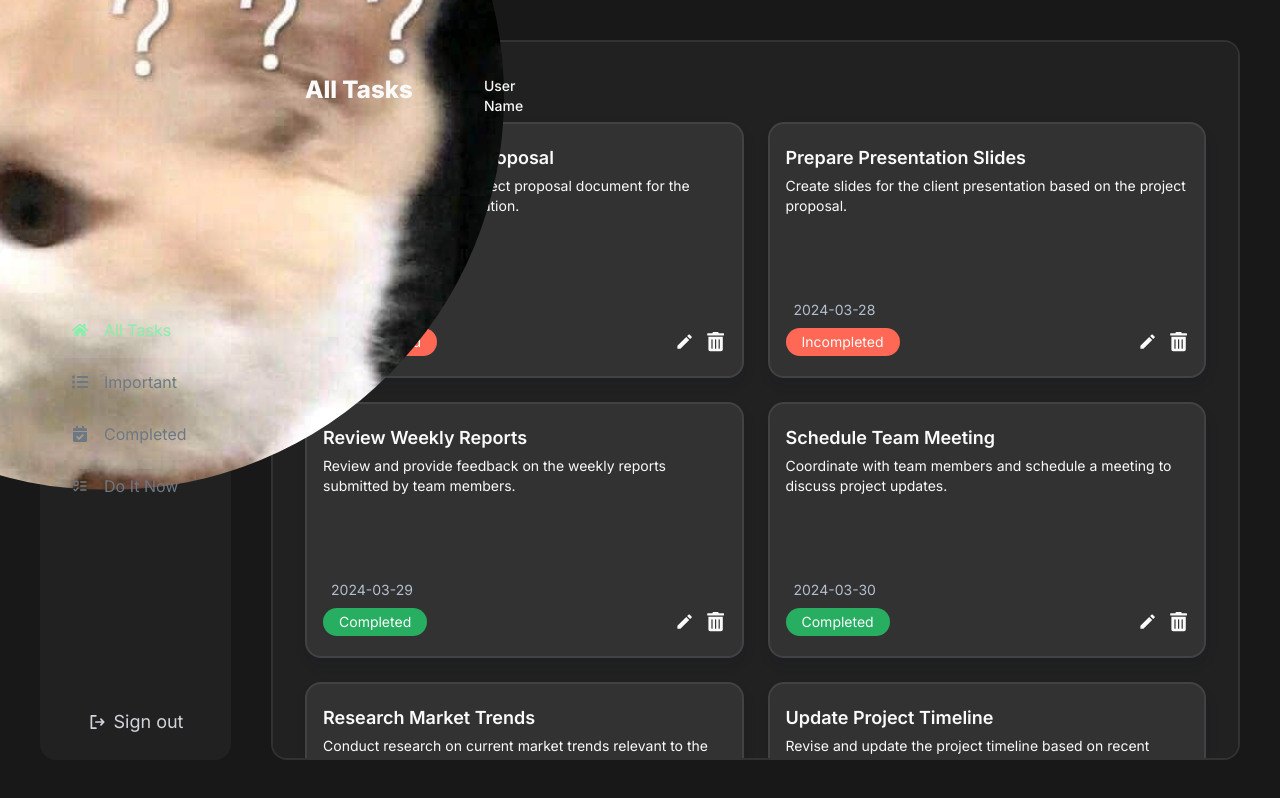
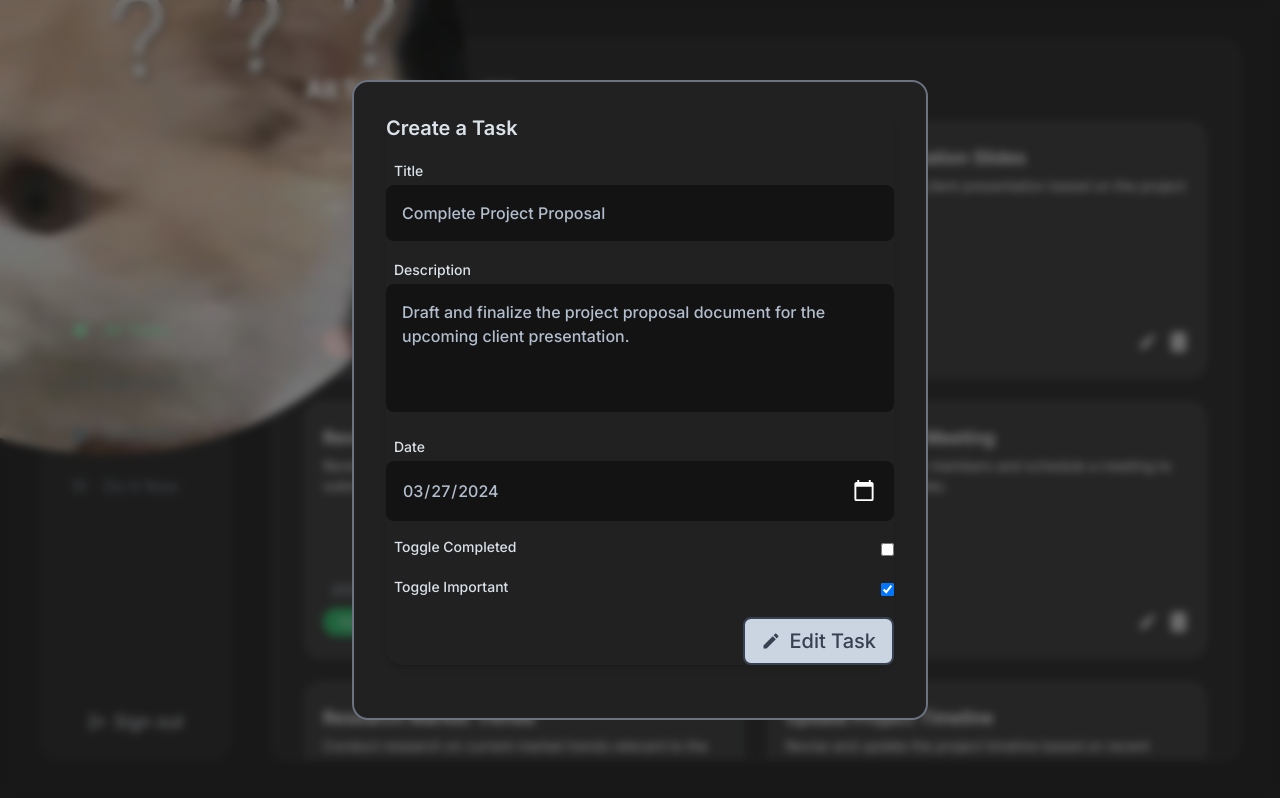
Before and after one commit to Denys-Nalyvaiko/todo-app, a Next.js app: page / in a window 1280 px wide. Both pictures are taken after a click on the button 684 px from the left and 342 px from the top of the page. Built offline with nearby package versions, Linux system fonts and the light colour scheme.

Commit message:
feat: configure update task

```diff
--- a/app/components/Modals/CreateTaskContent/CreateTaskContent.tsx
+++ b/app/components/Modals/UpsertTaskContent/UpsertTaskContent.tsx
@@ -7,19 +7,25 @@ import {
   SetStateAction,
   FormEvent,
 } from "react";
-import toast from "react-hot-toast";
 import { BsNodePlusFill } from "react-icons/bs";
+import { MdEdit } from "react-icons/md";
 import CreateTaskDto from "@/app/data/dto/CreateTaskDto";
+import UpdateTaskDto from "@/app/data/dto/UpdateTaskDto";
 import { useGlobalState } from "@/app/context/GlobalProvider";
 
-const CreateTaskContent = () => {
-  const [title, setTitle] = useState("");
-  const [description, setDescription] = useState("");
-  const [date, setDate] = useState("");
-  const [isCompleted, setIsCompleted] = useState(false);
-  const [isImportant, setIsImportant] = useState(false);
+const UpsertTaskContent = () => {
+  const { createTask, updateTask, closeModal, modalTask }: any =
+    useGlobalState();
 
-  const { createTask, closeModal }: any = useGlobalState();
+  const [title, setTitle] = useState(modalTask?.title ?? "");
+  const [description, setDescription] = useState(modalTask?.description ?? "");
+  const [date, setDate] = useState(modalTask?.date ?? "");
+  const [isCompleted, setIsCompleted] = useState(
+    modalTask?.isCompleted ?? false
+  );
+  const [isImportant, setIsImportant] = useState(
+    modalTask?.isImportant ?? false
+  );
 
   const options: Record<string, Dispatch<SetStateAction<any>>> = {
     title: setTitle,
@@ -31,28 +37,32 @@ const CreateTaskContent = () => {
 
   const handleInputChange =
     (name: string) =>
-    (
-      event: ChangeEvent<HTMLInputElement> | ChangeEvent<HTMLTextAreaElement>
-    ) => {
+    ({
+      target,
+    }: ChangeEvent<HTMLInputElement> | ChangeEvent<HTMLTextAreaElement>) => {
       const setValue = options[name];
-      setValue(event.target.value);
+      const value =
+        target.type === "checkbox"
+          ? (target as HTMLInputElement).checked
+          : target.value;
+
+      setValue(value);
     };
 
   const handleFormSubmit = (event: FormEvent<HTMLFormElement>) => {
     event.preventDefault();
 
-    const task: CreateTaskDto = {
+    const task: CreateTaskDto | UpdateTaskDto = {
       title,
       description,
       date,
-      isCompleted: Boolean(isCompleted),
-      isImportant: Boolean(isImportant),
+      isCompleted,
+      isImportant,
     };
 
-    createTask(task);
+    modalTask ? updateTask({ ...task, id: modalTask.id }) : createTask(task);
+
     closeModal();
-
-    toast.success("Successfully created");
   };
 
   return (
@@ -97,7 +107,7 @@ const CreateTaskContent = () => {
       <div className="input_control toggler">
         <label htmlFor="isCompleted">Toggle Completed</label>
         <input
-          value={isCompleted.toString()}
+          defaultChecked={isCompleted}
           type="checkbox"
           name="isCompleted"
           id="isCompleted"
@@ -107,7 +117,7 @@ const CreateTaskContent = () => {
       <div className="input_control toggler">
         <label htmlFor="isImportant">Toggle Important</label>
         <input
-          value={isImportant.toString()}
+          defaultChecked={isImportant}
           type="checkbox"
           name="isImportant"
           id="isImportant"
@@ -121,11 +131,19 @@ const CreateTaskContent = () => {
           name="createTask"
           className="submit_button bg-slate-300 text-gray-700 border-gray-700 hover:bg-gray-700 hover:text-slate-300 hover:border-slate-300"
         >
-          <BsNodePlusFill /> Create Task
+          {!modalTask ? (
+            <>
+              <BsNodePlusFill /> Create Task
+            </>
+          ) : (
+            <>
+              <MdEdit /> Edit Task
+            </>
+          )}
         </button>
       </div>
     </form>
   );
 };
 
-export default CreateTaskContent;
+export default UpsertTaskContent;
--- a/app/components/TaskItem/TaskItem.tsx
+++ b/app/components/TaskItem/TaskItem.tsx
@@ -11,7 +11,7 @@ const TaskItem = ({
   isCompleted,
   isImportant,
 }: ITask) => {
-  const { updateTask, deleteTask }: any = useGlobalState();
+  const { updateTask, deleteTask, openModal }: any = useGlobalState();
 
   return (
     <li className="task_item overflow-auto bg-colorBg5 shadow-shadow border-borderColor2">
@@ -33,7 +33,11 @@ const TaskItem = ({
           </button>
 
           <div className="flex gap-3">
-            <button type="button" className="icon_button">
+            <button
+              type="button"
+              className="icon_button"
+              onClick={() => openModal(id)}
+            >
               <MdEdit size="1.2em" />
             </button>
             <button
--- a/app/components/Tasks/Tasks.tsx
+++ b/app/components/Tasks/Tasks.tsx
@@ -1,11 +1,11 @@
 "use client";
 
 import { BsNodePlusFill } from "react-icons/bs";
-import CreateTaskContent from "../Modals/CreateTaskContent/CreateTaskContent";
 import TaskItem from "../TaskItem/TaskItem";
 import { ITasksProps } from "@/app/interfaces";
 import { useGlobalState } from "@/app/context/GlobalProvider";
 import ModalWrapper from "../Modals/ModalWrapper/ModalWrapper";
+import UpsertTaskContent from "../Modals/UpsertTaskContent/UpsertTaskContent";
 
 const Tasks = ({ title, tasks }: ITasksProps) => {
   const { isLoading, modal, openModal }: any = useGlobalState();
@@ -14,7 +14,7 @@ const Tasks = ({ title, tasks }: ITasksProps) => {
     <main className="tasks_container bg-colorBg2 border-borderColor2">
       {modal && (
         <ModalWrapper>
-          <CreateTaskContent />
+          <UpsertTaskContent />
         </ModalWrapper>
       )}
 
@@ -38,7 +38,7 @@ const Tasks = ({ title, tasks }: ITasksProps) => {
           <button
             type="button"
             className="create_task text-colorGrey2 border-colorGrey5 hover:text-colorGrey0 hover:bg-colorGrey5"
-            onClick={openModal}
+            onClick={() => openModal(null)}
           >
             <BsNodePlusFill size="1.6em" />
             Add New Task
--- a/app/context/GlobalProvider.tsx
+++ b/app/context/GlobalProvider.tsx
@@ -1,8 +1,8 @@
 "use client";
 
 import { createContext, useContext, useState, useEffect } from "react";
+import toast from "react-hot-toast";
 import printError from "../helpers/printError";
-
 import tasksData from "../data/tasksData.json";
 import {
   ChildrenProps,
@@ -18,6 +18,7 @@ export const GlobalUpdateContext = createContext<IGlobalUpdateContext | null>(
 
 export const GlobalProvider = ({ children }: ChildrenProps) => {
   const [tasks, setTasks] = useState<ITask[]>([]);
+  const [modalTask, setModalTask] = useState<ITask | undefined>();
   const [isLoading, setIsLoading] = useState(false);
   const [modal, setModal] = useState(false);
   const [collapsed, setCollapsed] = useState(true);
@@ -26,8 +27,11 @@ export const GlobalProvider = ({ children }: ChildrenProps) => {
     getAllTasks();
   }, []);
 
-  const openModal = () => {
+  const openModal = (id: number | null) => {
+    const targetTask = tasks.find(({ id: taskId }) => taskId === id);
     setModal(true);
+
+    setModalTask(targetTask);
   };
 
   const closeModal = () => {
@@ -56,6 +60,7 @@ export const GlobalProvider = ({ children }: ChildrenProps) => {
 
     try {
       setTasks((prev) => [{ ...newTask, id: Date.now() }, ...prev]);
+      toast.success("Successfully created");
     } catch (error) {
       printError(error);
     } finally {
@@ -72,6 +77,7 @@ export const GlobalProvider = ({ children }: ChildrenProps) => {
       );
 
       setTasks(updatedTasks);
+      toast.success("Successfully updated");
     } catch (error) {
       printError(error);
     } finally {
@@ -84,6 +90,7 @@ export const GlobalProvider = ({ children }: ChildrenProps) => {
 
     try {
       setTasks((prev) => prev.filter(({ id: taskId }) => taskId !== id));
+      toast.success("Successfully deleted");
     } catch (error) {
       printError(error);
     } finally {
@@ -107,6 +114,7 @@ export const GlobalProvider = ({ children }: ChildrenProps) => {
     <GlobalContext.Provider
       value={{
         tasks,
+        modalTask,
         isLoading,
         completedTasks,
         incompletedTasks,
--- /dev/null
+++ b/app/data/dto/UpdateTaskDto.ts
@@ -0,0 +1,5 @@
+import CreateTaskDto from "./CreateTaskDto";
+
+type UpdateTaskDto = Partial<CreateTaskDto>;
+
+export default UpdateTaskDto;
--- a/app/interfaces/IGlobalContext.ts
+++ b/app/interfaces/IGlobalContext.ts
@@ -2,13 +2,14 @@ import ITask from "./ITask";
 
 interface IGlobalContext {
   tasks: ITask[];
+  modalTask: ITask | undefined;
   completedTasks: ITask[];
   incompletedTasks: ITask[];
   importantTasks: ITask[];
   isLoading: boolean;
   modal: boolean;
   collapsed: boolean;
-  openModal(): void;
+  openModal(id: number | null): void;
   closeModal(): void;
   collapseMenu(): void;
   createTask(task: ITask): void;
```
